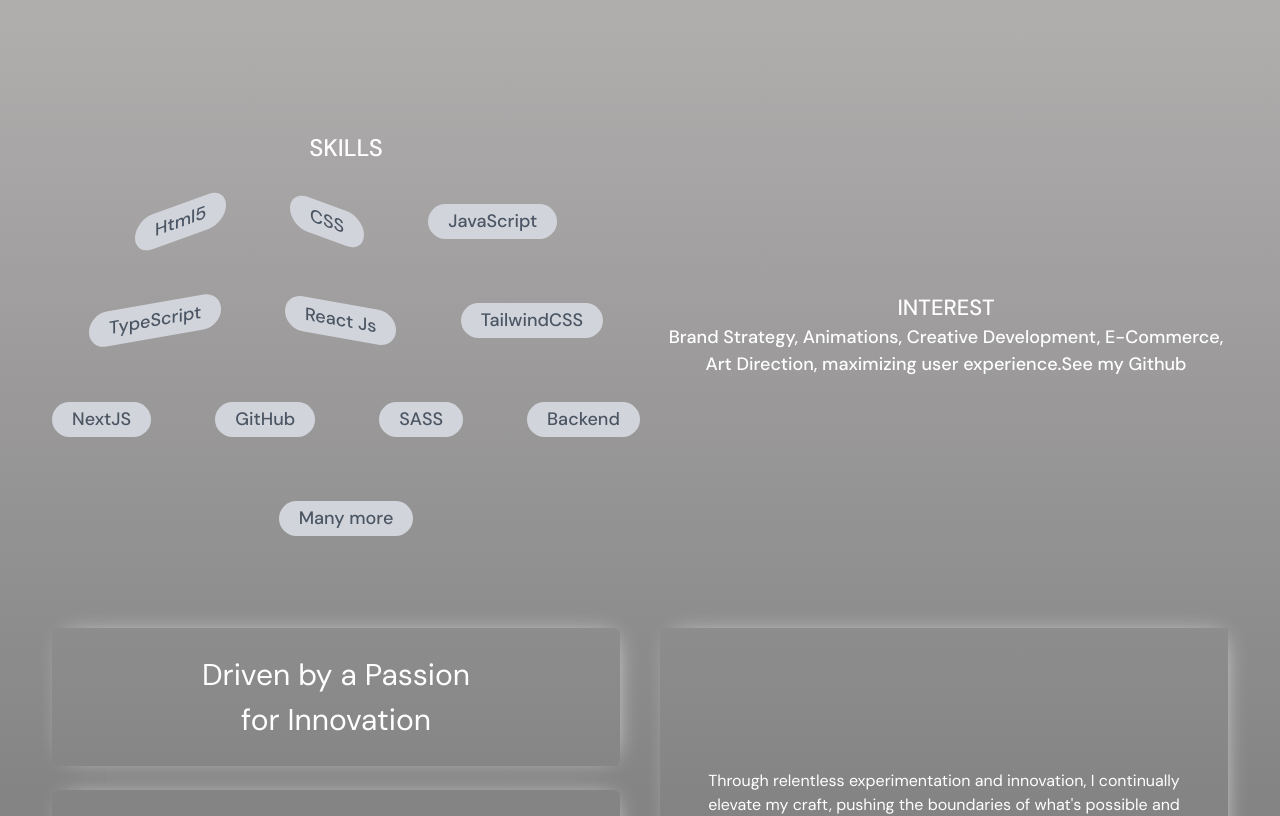
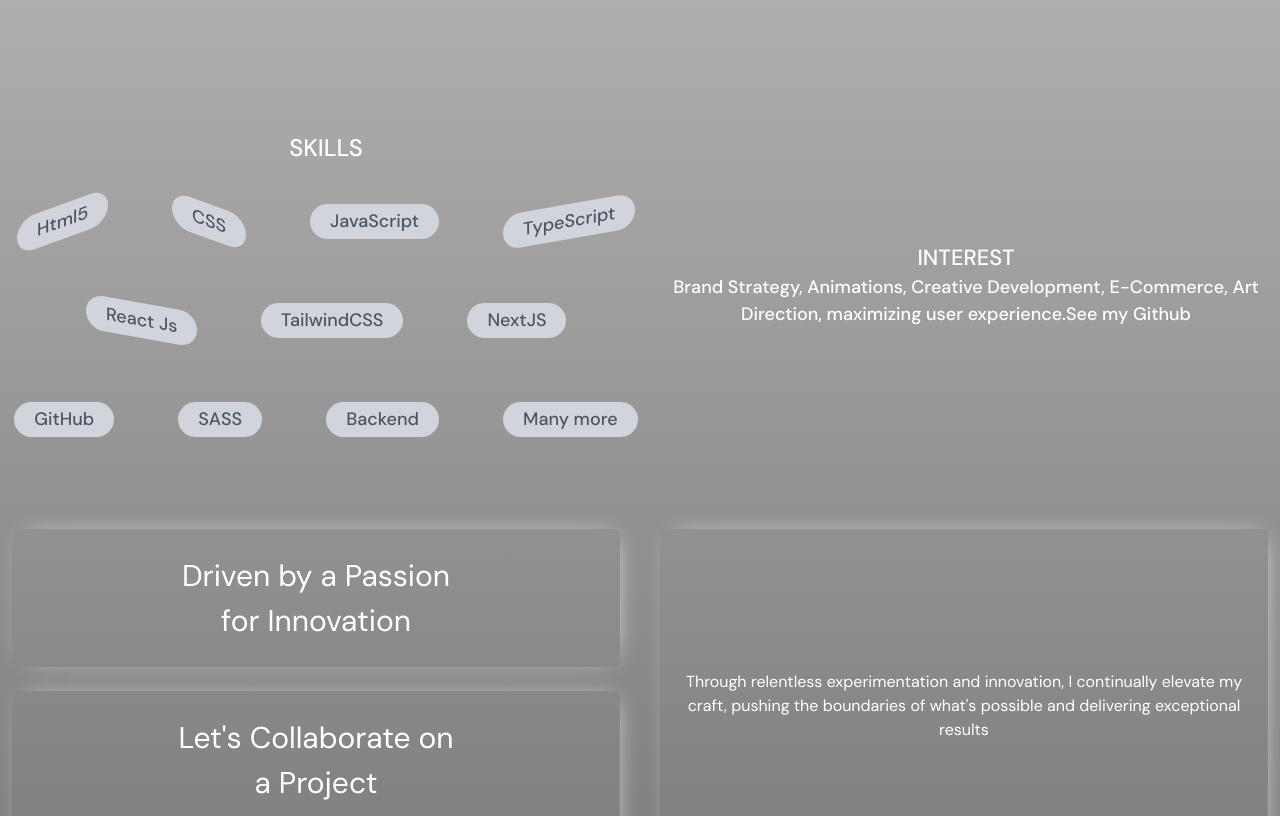
Before and after one commit to Jolalekan/my-portfolio, a React (Vite) app: page / in a window 1280 px wide. Shown: the part 860-1676 px from the top of the page. Built offline with nearby package versions, Linux system fonts and the light colour scheme.

Commit message:
add padding to container

```diff
--- a/src/components/Container.jsx
+++ b/src/components/Container.jsx
@@ -2,7 +2,7 @@
 
 const Container = ({children}) => {
   return (
-    <div className='max-w-7xl mx-auto px-10'>
+    <div className='max-w-7xl mx-auto xl:px-30'>
         {children}
     </div>
   )
```
